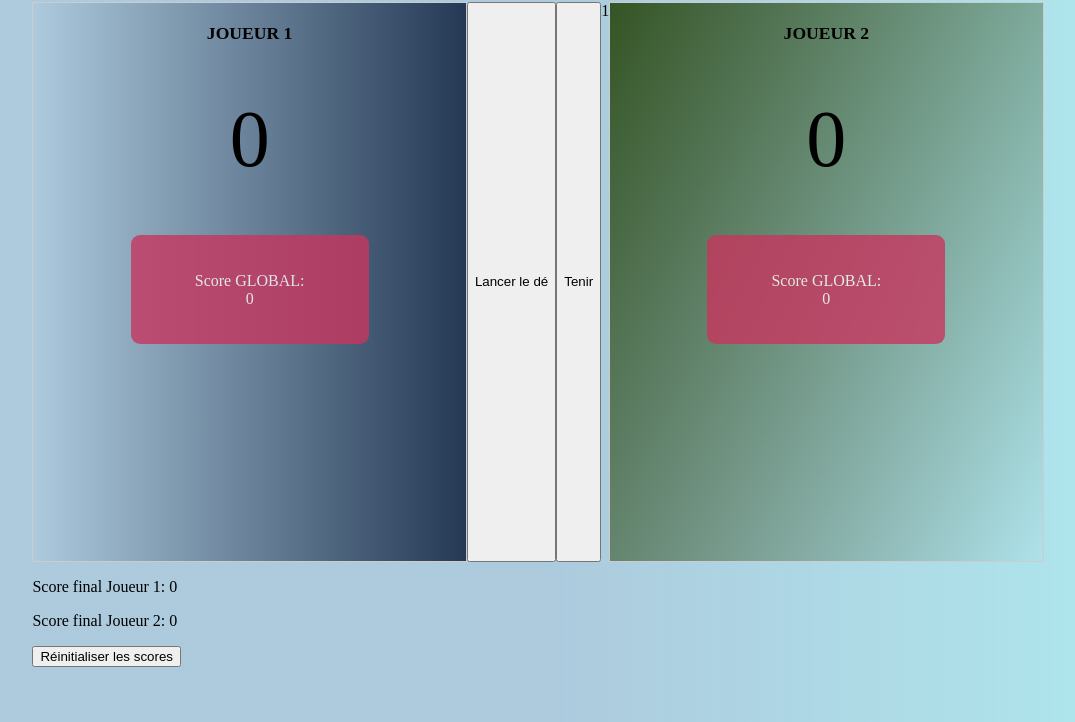
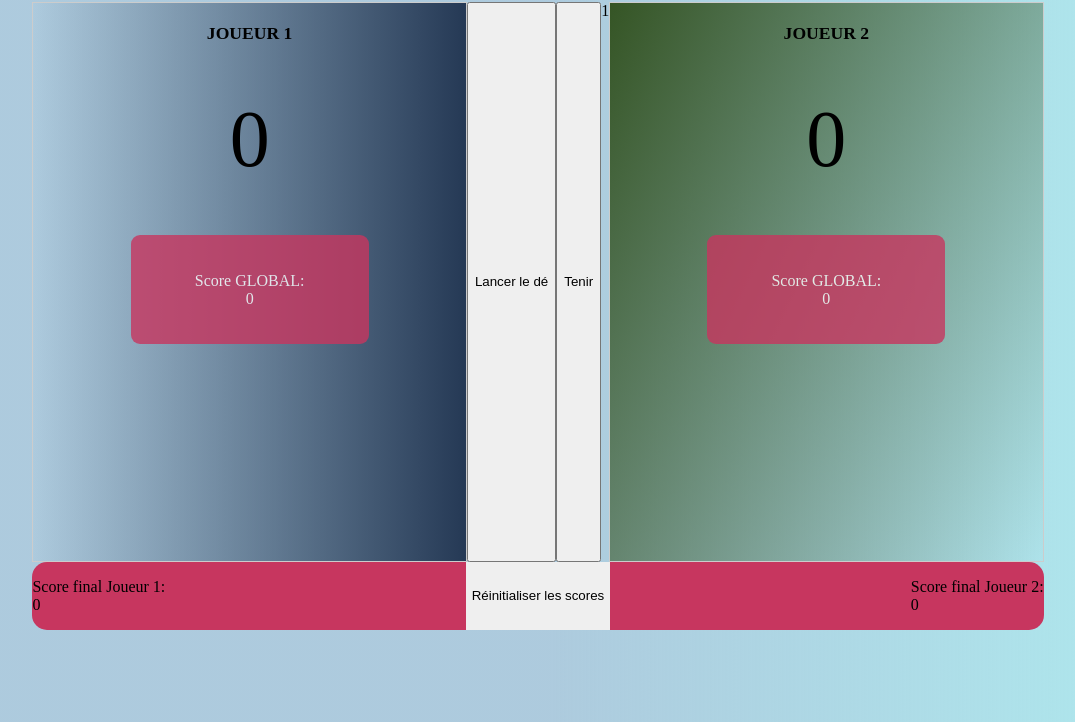
Before and after one commit to Aghilas11/demania, a plain HTML site: page index.html in a window 1280 px wide. Shown: the part 78-800 px from the top of the page, without its empty margins (102-1177 px from the left). Drawn offline with Linux system fonts and the light colour scheme.

Commit message:
modification du style css

```diff
--- a/index.html
+++ b/index.html
@@ -39,11 +39,16 @@
           </div>
         </div>
       </div>
-
       <div class="final-scores">
-        <p>Score final Joueur 1: <span id="final-score-1">0</span></p>
-        <p>Score final Joueur 2: <span id="final-score-2">0</span></p>
+        <p class="final-1">
+          Score final Joueur 1: <br />
+          <span id="final-score-1">0</span>
+        </p>
         <button id="reset">Réinitialiser les scores</button>
+        <p class="final-2">
+          Score final Joueur 2: <br />
+          <span id="final-score-2">0</span>
+        </p>
       </div>
     </div>
     <script src="./index.js"></script>
--- a/index.js
+++ b/index.js
@@ -9,6 +9,7 @@ const score2 = document.getElementById("score-2");
 const global1 = document.getElementById("global-1");
 const global2 = document.getElementById("global-2");
 const resetButton = document.getElementById("reset");
+const finalScore = document.querySelector(".final-score");
 
 let activePlayer = 1;
 let score = 0;
@@ -125,6 +126,10 @@ window.addEventListener("load", () => {
 
   // Mettre à jour les scores finaux sur la page
   updateFinalScores();
+
+  if (globalScore1 > 0 || globalScore2 > 0) {
+    finalScore.style.display = "block";
+  }
 });
 
 resetButton.addEventListener("click", () => {
--- a/style.css
+++ b/style.css
@@ -87,3 +87,19 @@ h1 {
 .player-2.winner {
     background-color: green;
 }
+
+.final-scores {
+    display: flex;
+    background-color: #c7365f;
+    border-radius: 15px;
+    transition: all 2s;
+
+}
+
+.final-1,
+.final2 {}
+
+#reset {
+    border: transparent;
+    margin: 0 auto;
+}
```
